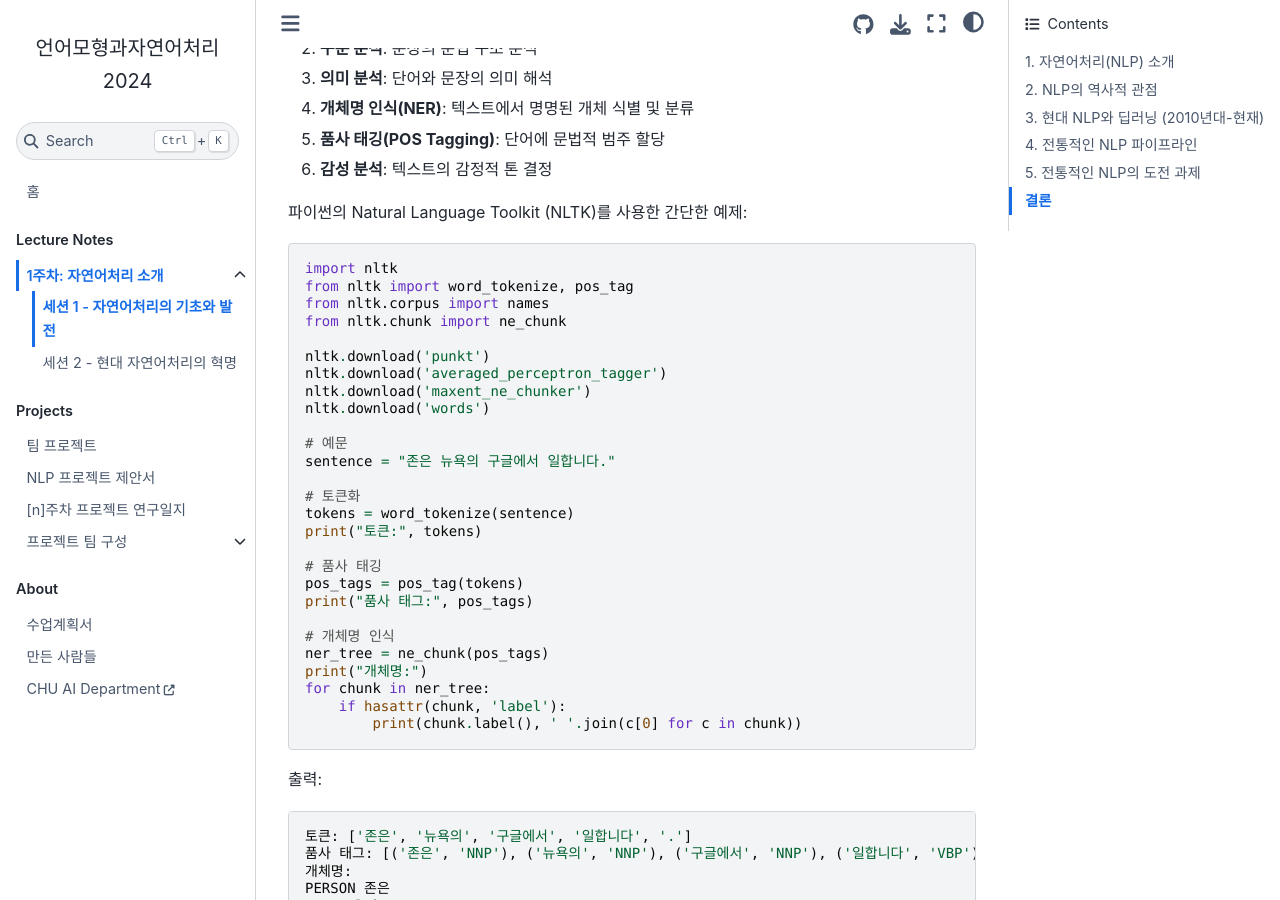
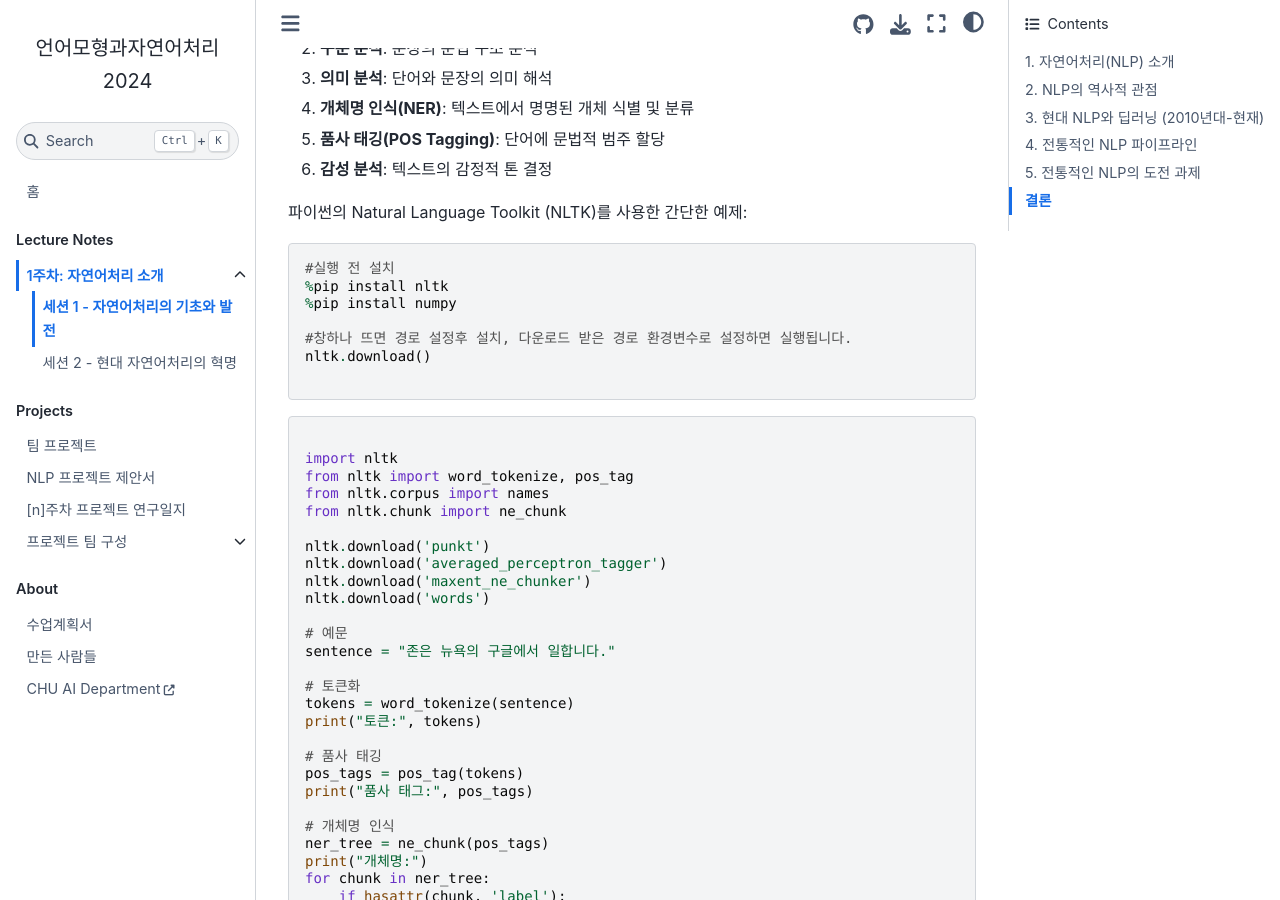
Before and after one commit to entelecheia/intronlp-2024, a Jupyter Book: the page built from book/ko/week01/session1.md, in a window 1280 px wide and 900 px high, scrolled down 679 px. Built offline with Jupyter Book 1.0.4 settings and Sphinx 7.4.7 and the Sphinx Book theme 1.1.4, drawn with Linux system fonts in a browser that asks for light colours.

Commit message:
실행오류해결_재현,규범
직접 다운받고 폴더 경로 못 잡는거 잡아주면 실행되는거 같습니다.

````diff
--- a/book/ko/week01/session1.md
+++ b/book/ko/week01/session1.md
@@ -34,6 +34,17 @@ NLP의 주요 개념:
 파이썬의 Natural Language Toolkit (NLTK)를 사용한 간단한 예제:
 
 ```python
+#실행 전 설치
+%pip install nltk
+%pip install numpy
+
+#창하나 뜨면 경로 설정후 설치, 다운로드 받은 경로 환경변수로 설정하면 실행됩니다.
+nltk.download()
+
+```
+
+```python
+
 import nltk
 from nltk import word_tokenize, pos_tag
 from nltk.corpus import names
````
